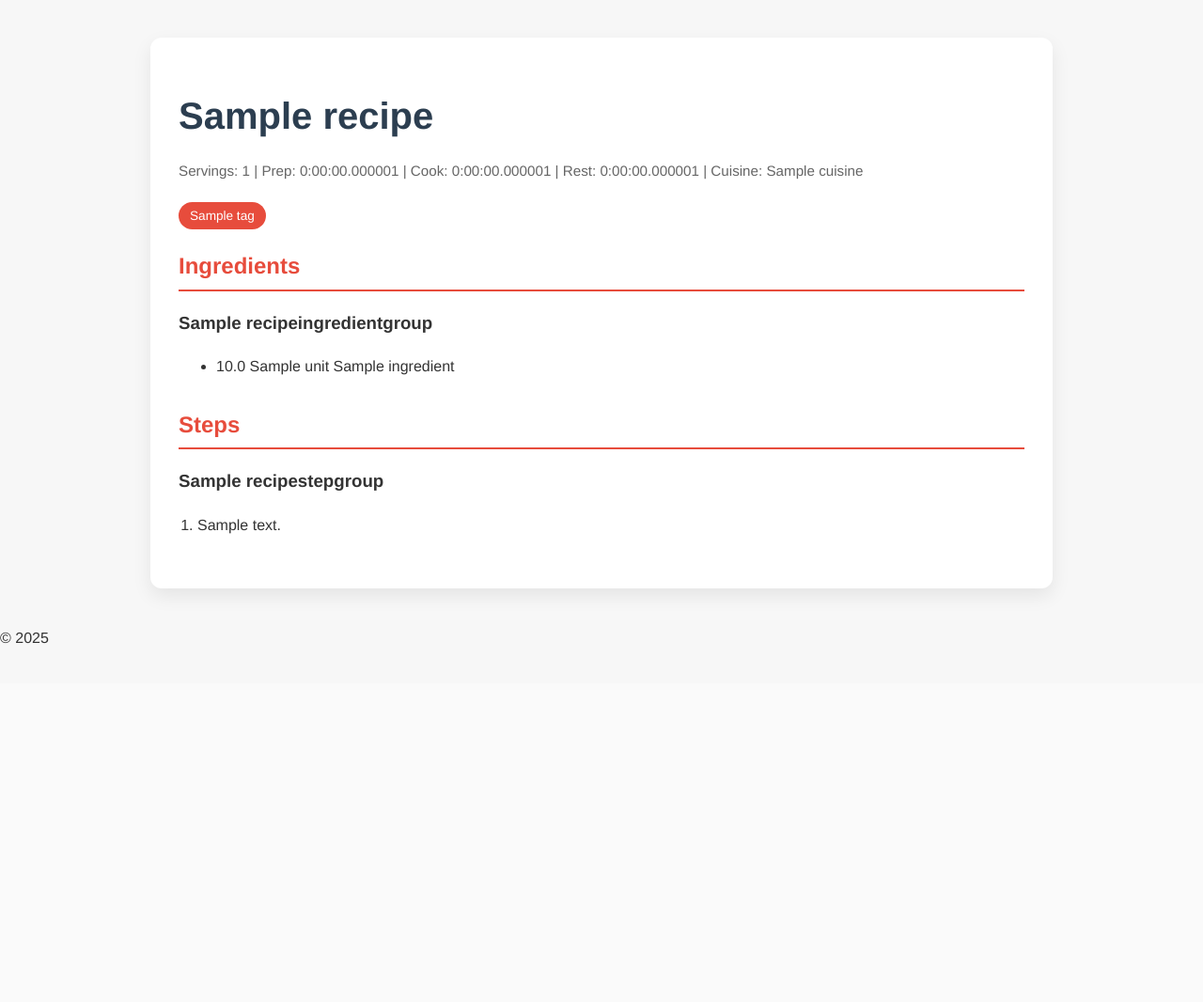
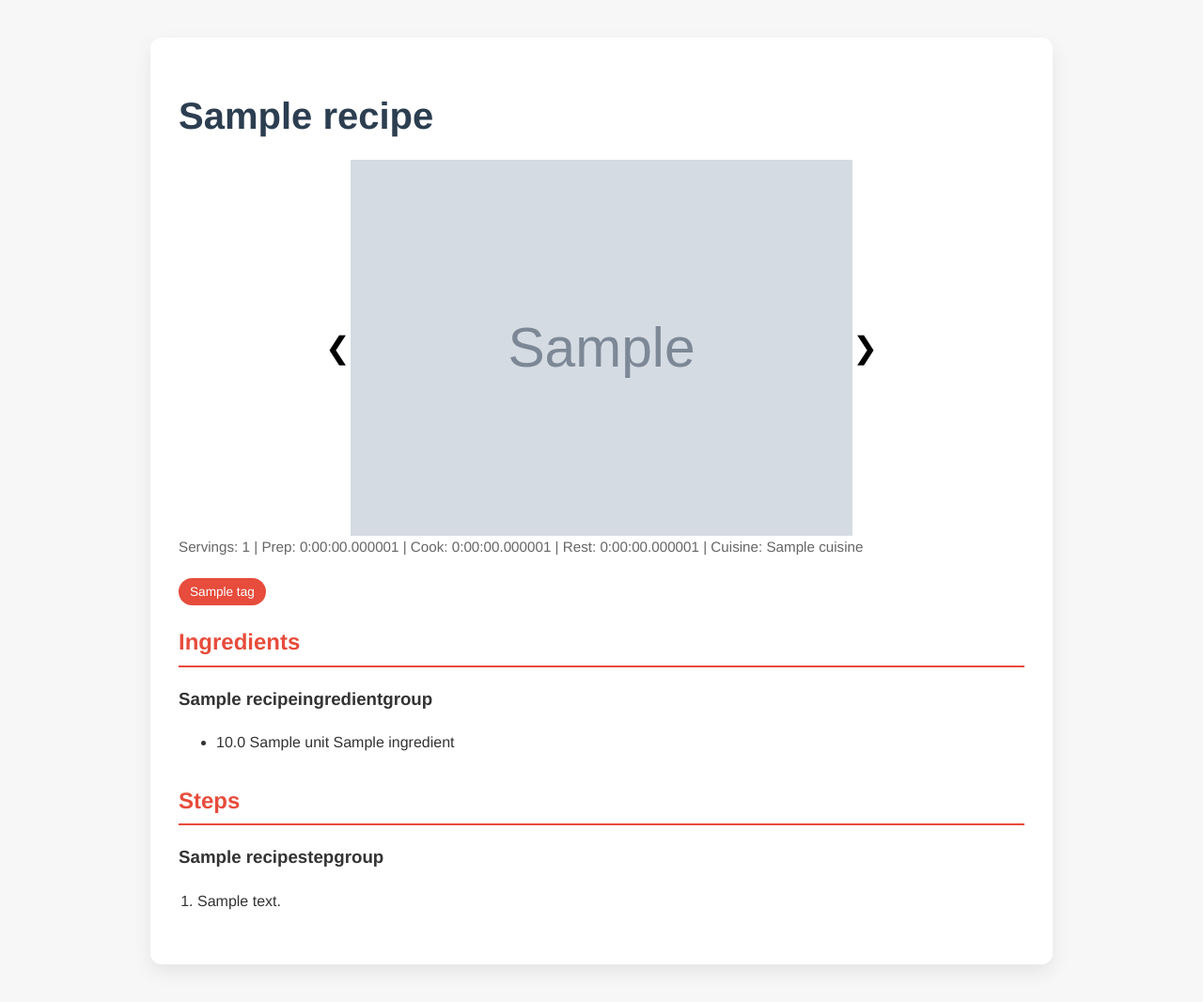
Before and after one commit to TrickShotMLG02/MealStack, a Django app: a page that uses MealStack/templates/base.html in a window 1280 px wide. Shown: the part 73-1139 px from the top of the page at 94% size. Before the commit the page ends 758 px from the top, so only its background shows below. Run offline with Django 5.2, Linux system fonts and the light colour scheme; tables that the repository leaves empty hold one stand-in row (values such as "Sample post"); grey boxes marked "Sample" are stand-in pictures.

Commit message:
added image carousel to recipe detail view

```diff
--- /dev/null
+++ b/MealStack/static/recipes/css/carousel.css
@@ -0,0 +1,60 @@
+.recipe-carousel {
+    position: relative;
+    width: 600px;
+    height: 400px;
+    margin: 1em auto;
+    overflow: hidden;
+}
+
+.carousel-track {
+    display: flex;
+    height: 100%;
+    transition: transform 0.5s ease; /* smooth sliding */
+}
+
+.carousel-slide {
+    flex: 0 0 100%;
+    height: 100%;
+}
+
+.carousel-slide img {
+    width: 100%;
+    height: 100%;
+    object-fit: contain;
+    border-radius: 8px;
+}
+
+.carousel-prev, .carousel-next {
+    position: absolute;
+    top: 50%;
+    transform: translateY(-50%);
+    font-size: 2em;
+    background: none;
+    border: none;
+    cursor: pointer;
+    z-index: 10;
+}
+
+.carousel-dots .dot {
+    cursor: pointer;
+    height: 10px;
+    width: 10px;
+    margin: 0 3px;
+    background-color: #bbb;
+    border-radius: 50%;
+    display: inline-block;
+}
+.carousel-dots .dot.active {
+    background-color: #717171;
+}
+
+.carousel-slide img {
+    border-radius: 8px;
+    width: 100%;
+    height: 100%;
+    object-fit: contain;
+}
+
+.carousel-dots .dot.active {
+    background-color: #717171;
+}
--- a/MealStack/templates/base.html
+++ b/MealStack/templates/base.html
@@ -5,6 +5,7 @@
     <meta charset="UTF-8">
     <title>{% block title %}MealStack{% endblock %}</title>
     <link rel="stylesheet" href="{% static 'css/main.css' %}">
+    {% block extra_css %}{% endblock %}  {# page-specific CSS goes here #}
 </head>
 <body>
     <header>
@@ -16,5 +17,7 @@
     <footer>
         &copy; 2025
     </footer>
+
+    {% block extra_js %}{% endblock %}  {# page-specific JS goes here #}
 </body>
 </html>
--- /dev/null
+++ b/MealStack/templates/recipes/components/carousel.html
@@ -0,0 +1,30 @@
+{% comment %}
+Expected context:
+- images: queryset or list of RecipeImage objects
+- width: optional, default 600
+- height: optional, default 400
+{% endcomment %}
+
+<div class="carousel-container" style="position: relative; width: {{ width|default:600 }}px; height: {{ height|default:400 }}px; margin: auto; overflow: hidden;">
+    <div class="carousel-track" style="display: flex; width: 100%; height: 100%; transition: transform 0.5s ease;">
+        {% for image in images %}
+        <div class="carousel-slide" style="flex: 0 0 100%; height: 100%;">
+            <img src="{{ image.image.url }}" alt="{{ image.caption|default:'Image' }}" style="width:100%; height:100%; object-fit:contain; border-radius:8px;">
+            {% if image.caption %}
+            <p class="image-caption">{{ image.caption }}</p>
+            {% endif %}
+        </div>
+        {% endfor %}
+    </div>
+
+    <!-- Navigation arrows -->
+    <button class="carousel-prev" onclick="changeSlide(this, -1)" style="position:absolute; top:50%; left:0; transform:translateY(-50%); font-size:2em; background:none; border:none; cursor:pointer;">❮</button>
+    <button class="carousel-next" onclick="changeSlide(this, 1)" style="position:absolute; top:50%; right:0; transform:translateY(-50%); font-size:2em; background:none; border:none; cursor:pointer;">❯</button>
+
+    <!-- Dots -->
+    <div class="carousel-dots" style="text-align:center; margin-top:0.5em;">
+        {% for image in images %}
+        <span class="dot" onclick="currentSlide(this, {{ forloop.counter0 }})" style="cursor:pointer; height:10px; width:10px; margin:0 3px; background-color:#bbb; border-radius:50%; display:inline-block;"></span>
+        {% endfor %}
+    </div>
+</div>
--- a/MealStack/templates/recipes/recipe_detail.html
+++ b/MealStack/templates/recipes/recipe_detail.html
@@ -2,6 +2,14 @@
 {% load static %}
 
 {% block title %}{{ recipe.title }} - MealStack{% endblock %}
+
+{% block extra_css %}
+<link rel="stylesheet" href="{% static 'recipes/css/carousel.css' %}">
+{% endblock %}
+
+{% block extra_js %}
+<script src="{% static 'recipes/js/carousel.js' %}"></script>
+{% endblock %}
 
 {% block content %}
 <div class="recipe-container">
@@ -9,12 +17,9 @@
     <!-- Title -->
     <h1 class="recipe-title">{{ recipe.title }}</h1>
 
-    <!-- Primary Image -->
-    {% if recipe.primary_image %}
-    <div class="recipe-image">
-        <img src="{{ recipe.primary_image.image.url }}" alt="{{ recipe.title }}">
-    </div>
-    {% endif %}
+    <!-- Carousel -->
+    {% include "recipes/components/carousel.html" with images=images width=600 height=400 %}
+
 
     <!-- Metadata -->
     <div class="recipe-meta">
@@ -83,4 +88,7 @@
     {% endif %}
 
 </div>
+
+
+
 {% endblock %}
--- a/apps/recipes/views/recipe_detail_view.py
+++ b/apps/recipes/views/recipe_detail_view.py
@@ -3,4 +3,9 @@ from apps.recipes.models import Recipe
 
 def recipe_detail(request, slug):
     recipe = get_object_or_404(Recipe, slug=slug)
-    return render(request, "recipes/recipe_detail.html", {"recipe": recipe})
+    images = recipe.recipeimage_set.all().order_by('-is_primary', 'ordering')
+
+    return render(request, "recipes/recipe_detail.html", {
+        "recipe": recipe,
+        "images": images,
+    })
```
Also changed, not shown: MealStack/static/recipes/js/carousel.js (added, +42 -0 lines).
